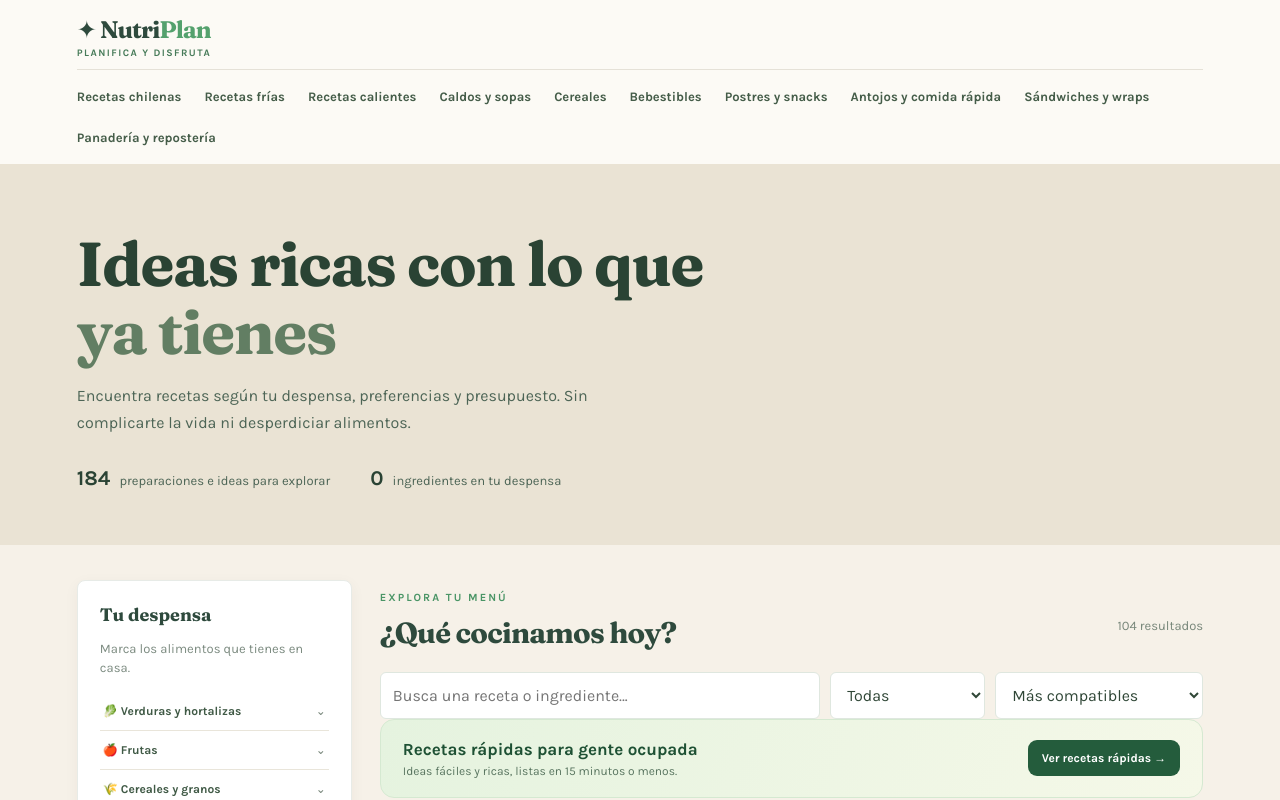
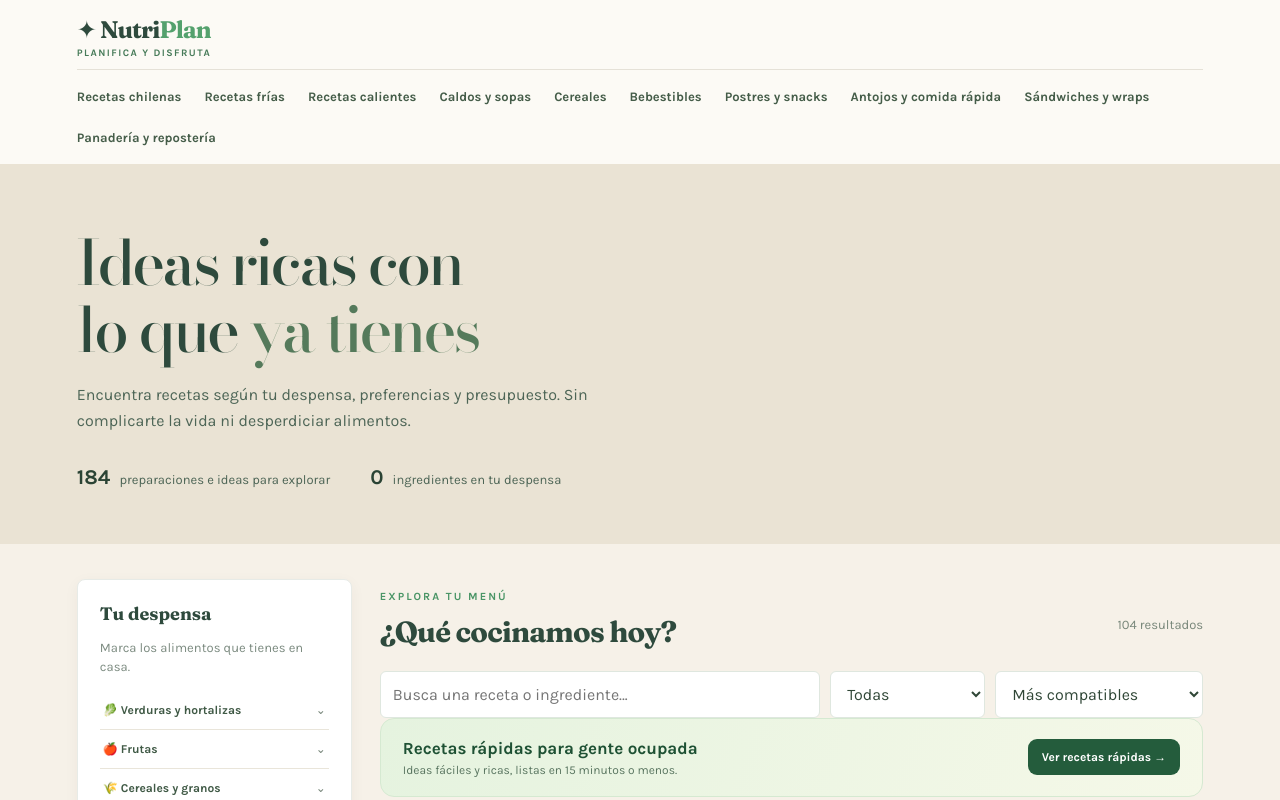
Before and after one commit to CamiVivallo/nutriplan, a React (Vite) app: page / in a window 1280 px wide. Shown: the top 800 px of the page. Built offline with nearby package versions, Linux system fonts and the light colour scheme.

Commit message:
style: apply refined Bodoni headline only to main hero

```diff
--- a/src/styles.css
+++ b/src/styles.css
@@ -109,3 +109,8 @@ body{background:var(--np-cream);color:var(--np-ink)}
 .idea-tile .idea-open:hover,.card-bottom button:hover{background:#2e4a3d}
 .recipe-banner .recipe-category{z-index:3}
 @media(max-width:600px){.recipe-banner,.idea-tile .dish-image{height:210px}}
+
+/* Título editorial principal, tipografía inspirada en Bodoni/Didot. */
+.hero h1{font-family:"Bodoni Moda",Didot,"Bodoni MT",Georgia,serif;font-weight:500;letter-spacing:-.045em;line-height:1.08;text-wrap:balance;color:#2E4A3D}
+.hero h1 em{font-family:inherit;font-style:italic;font-weight:500;color:#557a5b}
+@media(max-width:600px){.hero h1{font-size:clamp(37px,8.5vw,54px);letter-spacing:-.045em;line-height:1.1}}
```
